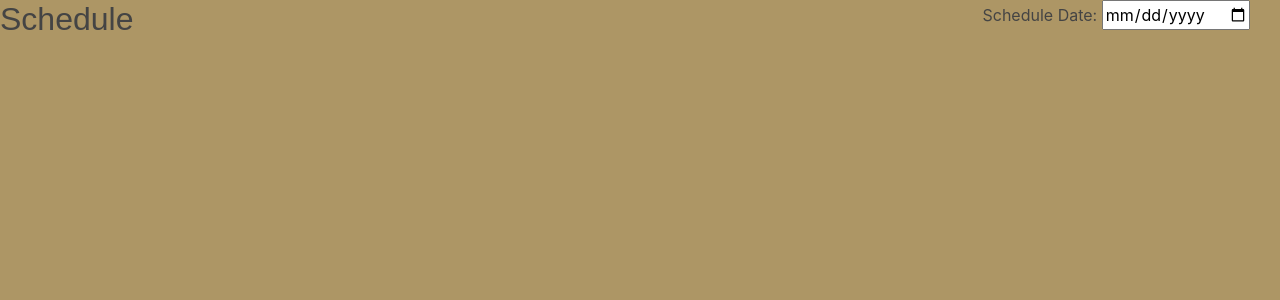
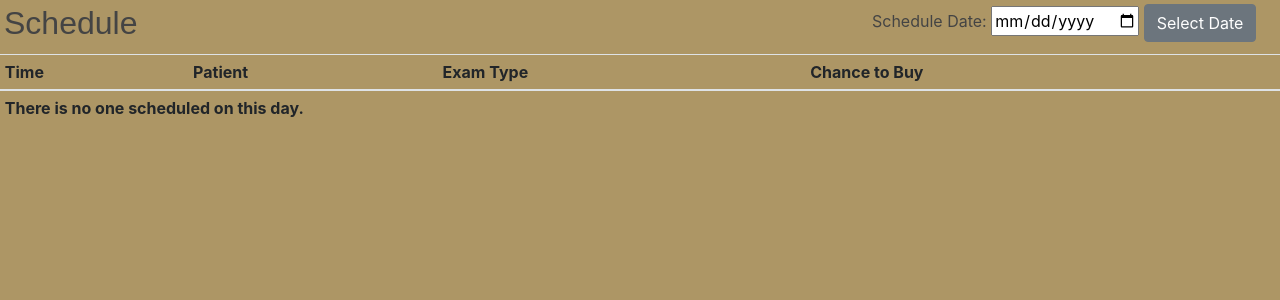
Before and after one commit to KarlKeisel/GeoChoroplethMap, a Flask app: page /schedule/ in a window 1280 px wide. Shown: the top 300 px of that part. Run offline with Flask 2, Linux system fonts and the light colour scheme; lists and menus that the app fills with data are empty; the page is wider than the window, and the part outside it is not shown; some libraries are stand-ins or nearby versions.

Commit message:
Schedule populates correctly

```diff
--- a/app.py
+++ b/app.py
@@ -21,10 +21,46 @@ A way to auto update from data source to find any changes and to update the info
 
 # Main flask file that holds the front end and connects the back end.
 
-from flask import Flask, render_template, send_from_directory
+from flask import Flask, render_template, send_from_directory, request
+from flask_sqlalchemy import SQLAlchemy
+from password import pg_password
 import os
 
 app = Flask(__name__)
+
+app.config['SQLALCHEMY_TRACK_MODIFICATIONS'] = False
+
+app.config['SQLALCHEMY_DATABASE_URI'] = f'postgresql://postgres:{pg_password}@localhost/Eyecare'
+# Local db url
+
+db = SQLAlchemy(app)
+db.Model.metadata.reflect(db.engine)
+
+
+class Patients(db.Model):
+    __table__ = db.Model.metadata.tables['patients']
+
+    def __repr__(self):
+        return self.patient_name, self.address
+
+
+class Products(db.Model):
+    __table__ = db.Model.metadata.tables['products']
+
+    def __repr__(self):
+        return self.id, self.product, self.cost
+
+
+class Sale(db.Model):
+    __table__ = db.Model.metadata.tables['sale']
+
+
+class SaleItem(db.Model):
+    __table__ = db.Model.metadata.tables['sale_item']
+
+
+class Schedule(db.Model):
+    __table__ = db.Model.metadata.tables['schedule']
 
 
 @app.route('/')
@@ -42,13 +78,30 @@ def geo_map():
     return render_template('geo_map.html')
 
 
-@app.route('/schedule/')
+@app.route('/schedule/', methods=['GET', 'POST'])
 def schedule():
+    if request.method == "POST":
+        date = request.form['schedule-date']
+        if len(date) > 0:
+            patients = db.session.query(Schedule.appt_time, Patients.patient_name, Schedule.appt_type).filter(Schedule.patient == Patients.id).filter_by(appt_date=date).all()
+            return render_template('schedule.html', data=patients, schedule_date=date)
+        else:
+            return render_template('schedule.html', data=False, schedule_date=date)
+
     return render_template('schedule.html')
 
+# query = db.session.query(table1.col1, table2.col2).filter(table1.col3 == table2.col3)
+# print(query.statement)
+#
+# query2 = db.session.query(table1.col1, table2.col2).join(table2, table1.col3 == table2.col3)
+# print(query.statement)
 # TODO Make a search list to look at patients based on name, average dollar, latest purchase.
 
 
+@app.route('/frontend_explained/')
+def frontend_explained():
+    product = Products.query.order_by(Products.id.desc()).all()
+    return render_template('frontend_explained.html', data=product)  # TODO finish this!
 
 
 @app.route('/backend_explained/')
--- a/static/css/master.css
+++ b/static/css/master.css
@@ -51,6 +51,12 @@ p {
     background-color: #DFB887;
 }
 
+/*Schedule*/
+
+.schedule-window {
+    overflow-x: hidden;
+}
+
 /*Explanation Sections*/
 
 .explain {
--- a/templates/index.html
+++ b/templates/index.html
@@ -68,9 +68,9 @@
             <button type="button" class="btn btn-lg btn-secondary btn-block"><i class="far fa-question-circle"></i> Data
                 Map / Schedule
             </button>
-            <button type="button" class="btn btn-lg btn-secondary btn-block"><i class="far fa-question-circle"></i>
+            <a href="{{ url_for('frontend_explained') }}" class="btn btn-lg btn-secondary btn-block"><i class="far fa-question-circle"></i>
                 Frontend
-            </button>
+            </a>
             <a href="{{ url_for('backend_explained') }}" class="btn btn-lg btn-secondary btn-block"
                target="main-window"><i class="far fa-question-circle"></i>
                 Backend
--- a/templates/schedule.html
+++ b/templates/schedule.html
@@ -1,5 +1,5 @@
 <!DOCTYPE html>
-<html lang="en">
+<html lang="en" class="schedule-window">
 <head>
     <meta charset="UTF-8">
     <title>Schedule</title>
@@ -27,21 +27,71 @@
     <link rel="stylesheet" href="../static/css/master.css">
 
 </head>
-<body class="explain">
+<body class="explain schedule-window">
 
-<div class="row">
-    <div class="col-sm-9">
+<div class="row p-1">
+    <div class="col-sm-8">
         <h2>Schedule</h2>
     </div>
 
-    <div class="col-sm-3">
-        <form class="input-forms">
+
+    <div class="col-sm-4">
+        <form class="input-forms ml-0 mr-0" method="POST" action="{{ url_for('schedule') }}">
             <label for="schedule-date">Schedule Date: </label>
             <input type="date" name="schedule-date" id="schedule-date"/>
+            <input class="btn btn-secondary" type="submit" value="Select Date">
         </form>
     </div>
+    {% if schedule_date %}
+        <div class="ml-3">
+            <h5>{{ schedule_date }}</h5>
+        </div>
+    {% endif %}
+    <br>
+</div>
 
-</div>
+<table class="table table-sm">
+    <thead>
+    <tr>
+        <th scope="col">Time</th>
+        <th scope="col">Patient</th>
+        <th scope="col">Exam Type</th>
+        <th scope="col">Chance to Buy</th>
+    </tr>
+    </thead>
+    <tbody>
+    {% if data %}
+        {% for i in data %}
+            <tr>
+                <th scope="row">{{ i.appt_time }}</th>
+                <td>{{ i.patient_name }}</td>
+                <td>{{ i.appt_type }}</td>
+                <!-- {#  <td> Fill in machine learning here. </td>  #} -->
+            </tr>
+        {% endfor %}
+    {% elif not data %}
+        <th scope="col" colspan="4">There is no one scheduled on this day.</th>
+    {% else %}
+        <tr>
+            <th scope="row">1</th>
+            <td>Mark</td>
+            <td>Otto</td>
+            <td>@mdo</td>
+        </tr>
+        <tr>
+            <th scope="row">2</th>
+            <td>Jacob</td>
+            <td>Thornton</td>
+            <td>@fat</td>
+        </tr>
+        <tr>
+            <th scope="row">3</th>
+            <td colspan="2">Larry the Bird</td>
+            <td>@twitter</td>
+        </tr>
+    {% endif %}
+    </tbody>
+</table>
 
 <table class="schedule-table">
 
```
Also changed, not shown: other parts of templates/index.html (+1 -1 lines), templates/frontend_explained.html (added, +23 -0 lines).
